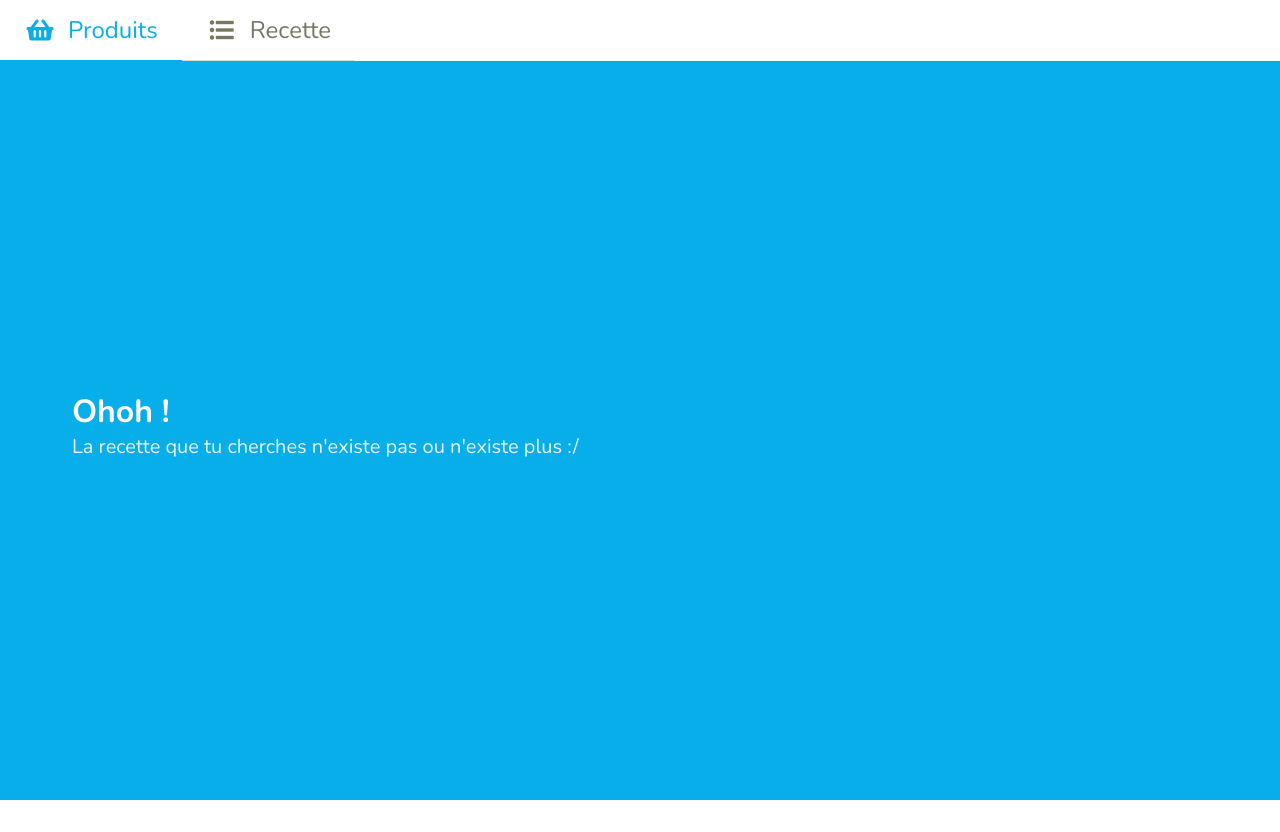
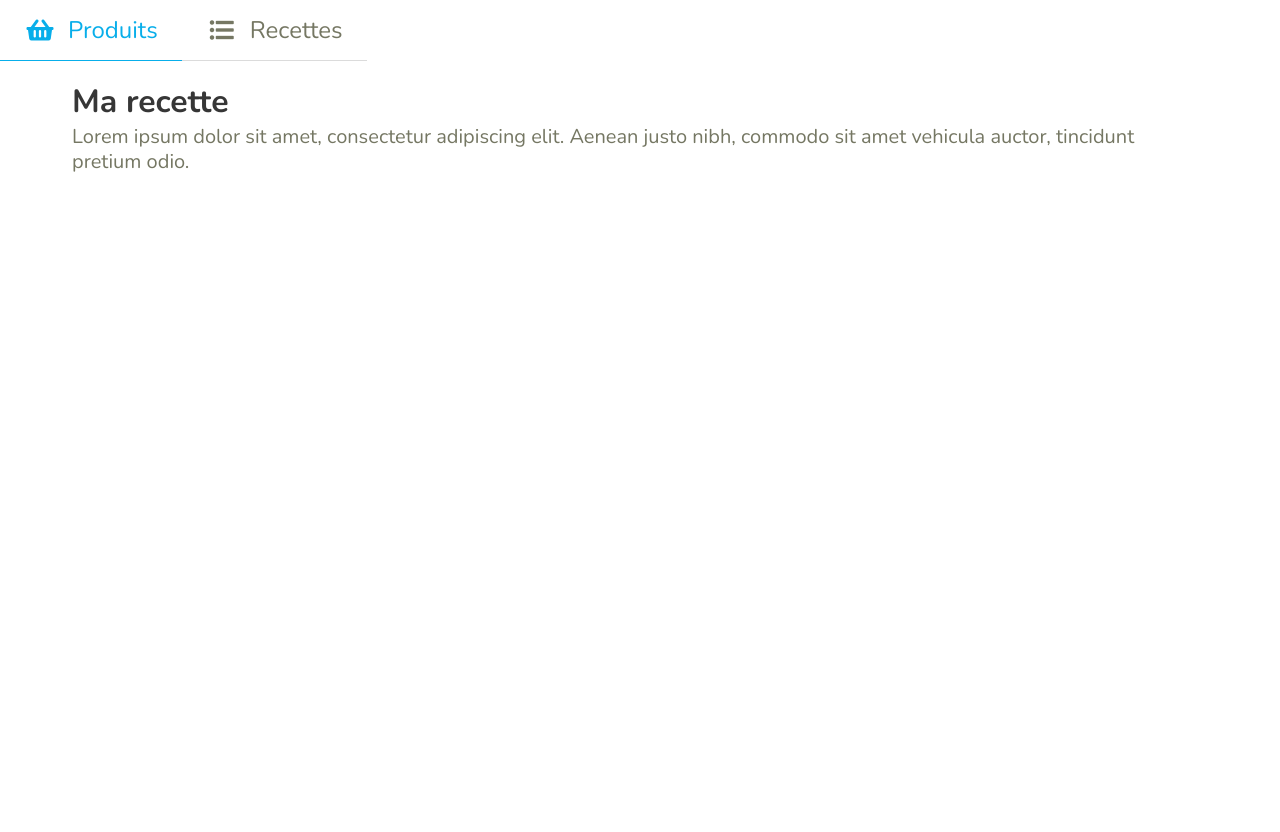
Before and after one commit to sticmac/ProgWeb2k19, a Vue app in the folder client/: page /recipes/1 in a window 1280 px wide. Before the commit the page ends 800 px from the top, so only its background shows below. Built offline with nearby package versions, Linux system fonts and the light colour scheme.

Commit message:
Header fix

```diff
--- a/client/src/components/Header.vue
+++ b/client/src/components/Header.vue
@@ -17,7 +17,7 @@
         <li @click="select(1)" :class="{ 'is-active' : this.selected === 1}">
           <a>
             <span class="icon is-medium"><i class="fas fa-list-ul" aria-hidden="true"></i></span>
-            <span>Recette</span>
+            <span>Recettes</span>
           </a>
         </li>
       </ul>
--- a/client/src/components/views/RecipeView.vue
+++ b/client/src/components/views/RecipeView.vue
@@ -1,5 +1,5 @@
 <template>
-    <div v-if="recipe">
+    <div v-if="recipe" class="container">
         <h1 class="title">{{this.recipe.name}}</h1>
         <h2 class="subtitle">{{this.recipe.description}}</h2>
         <div class="columns">
@@ -29,10 +29,21 @@ export default {
         return {
             recipe : null
         }
+    },
+    created(){
+        this.recipe = {
+                    name : "Ma recette",
+                    image : "https://www.bbcgoodfood.com/sites/default/files/recipe-collections/collection-image/2013/05/frying-pan-pizza-easy-recipe-collection.jpg",
+                    description : "Lorem ipsum dolor sit amet, consectetur adipiscing elit. Aenean justo nibh, commodo sit amet vehicula auctor, tincidunt pretium odio.",
+                    price : 5,
+                    time_required : 20
+                };
     }
 }
 </script>
 
-<style>
-
+<style scoped>
+ .container{
+     margin-top: 2rem;
+ }
 </style>
```
